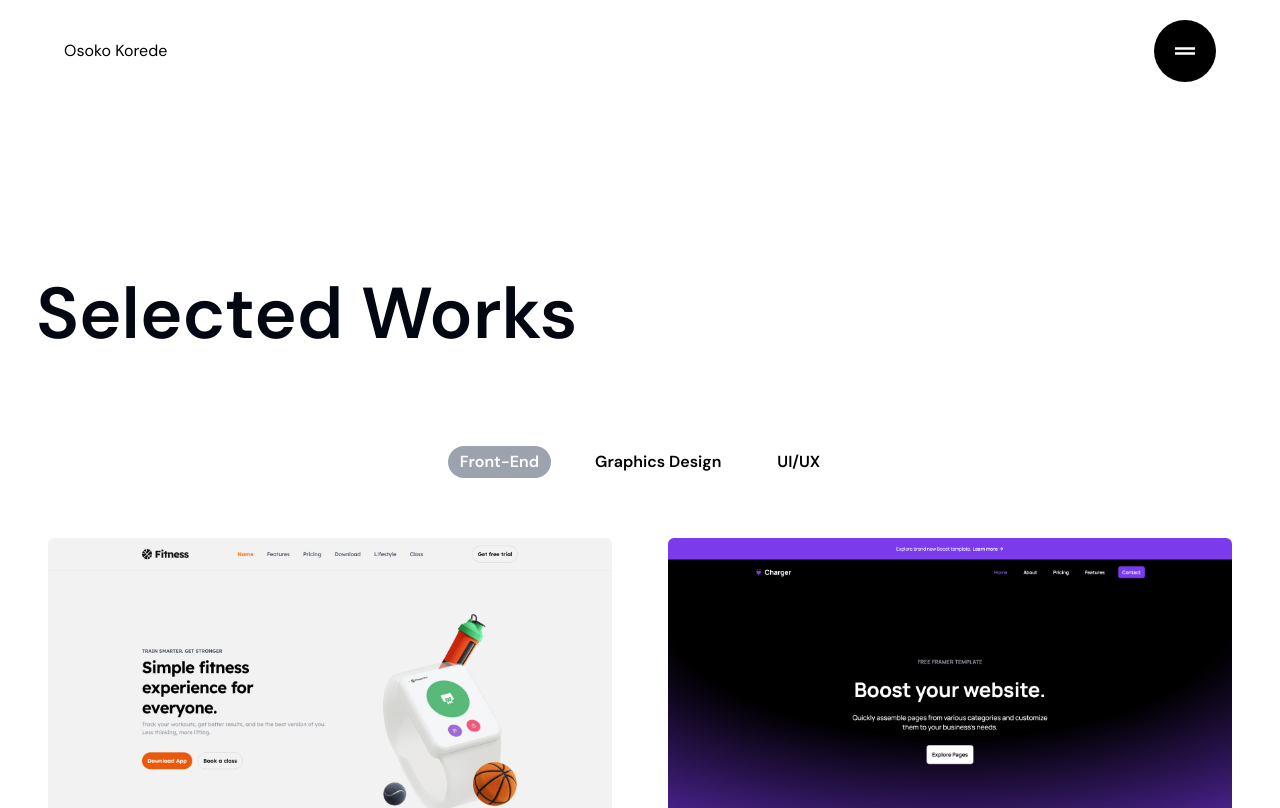
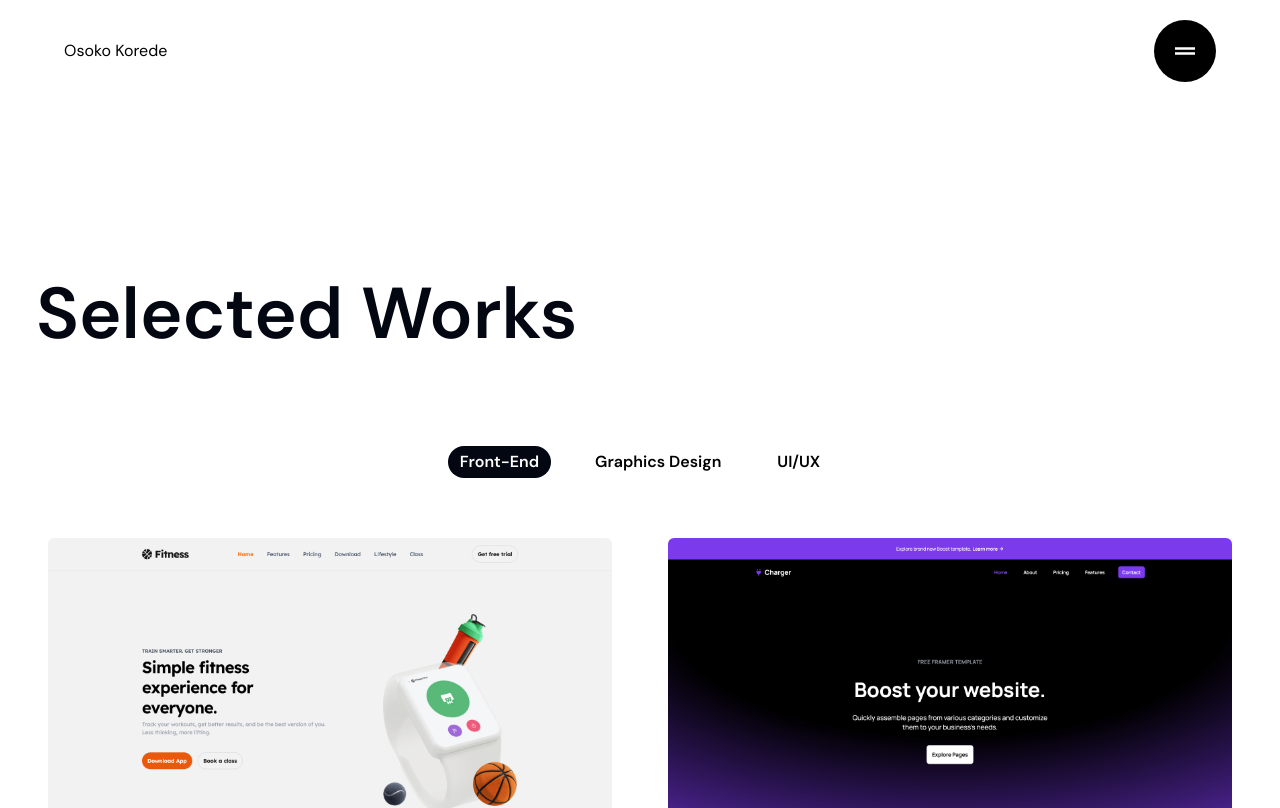
Before and after one commit to osoko-korede/Portfoliov01, a React (Vite) app: page /projects in a window 1280 px wide. Shown: the top 808 px of the page. Built offline with nearby package versions, Linux system fonts and the light colour scheme; a web font is replaced by a local one.

Commit message:
Fixed Pat naming

```diff
--- a/src/Page/Home.jsx
+++ b/src/Page/Home.jsx
@@ -1,5 +1,5 @@
-import FeaturedProject from "../components/FeaturedProject"
-import Hero from "../components/Hero"
+import FeaturedProject from "../Components/FeaturedProject"
+import Hero from "../Components/Hero"
 
 const Home = () => {
   return (
--- a/src/Page/Projects.jsx
+++ b/src/Page/Projects.jsx
@@ -17,7 +17,7 @@ const Projects = () => {
             {categories.map(({ name }) => (
               <Tab
                 key={name}
-                className="rounded-full py-1 px-3 text-sm/2 green md:font-semibold focus:outline-none data-[selected]:green-bg data-[selected]:text-white data-[hover]:bg-gray-900/10 data-[selected]:data-[hover]:bg-gray-900/20 data-[selected]:data-[hover]:green data-[focus]:outline-1 data-[focus]:outline-gray-300"
+                className="rounded-full py-1 px-3 text-sm/2 green md:font-semibold focus:outline-none data-[selected]:bg-gray-950 data-[selected]:text-white data-[hover]:bg-gray-900/10 data-[selected]:data-[hover]:bg-gray-900/20 data-[selected]:data-[hover]:green data-[focus]:outline-1 data-[focus]:outline-gray-300"
               >
                 {name}
               </Tab>
```
Also changed, not shown: src/App.jsx (+4 -4 lines).
